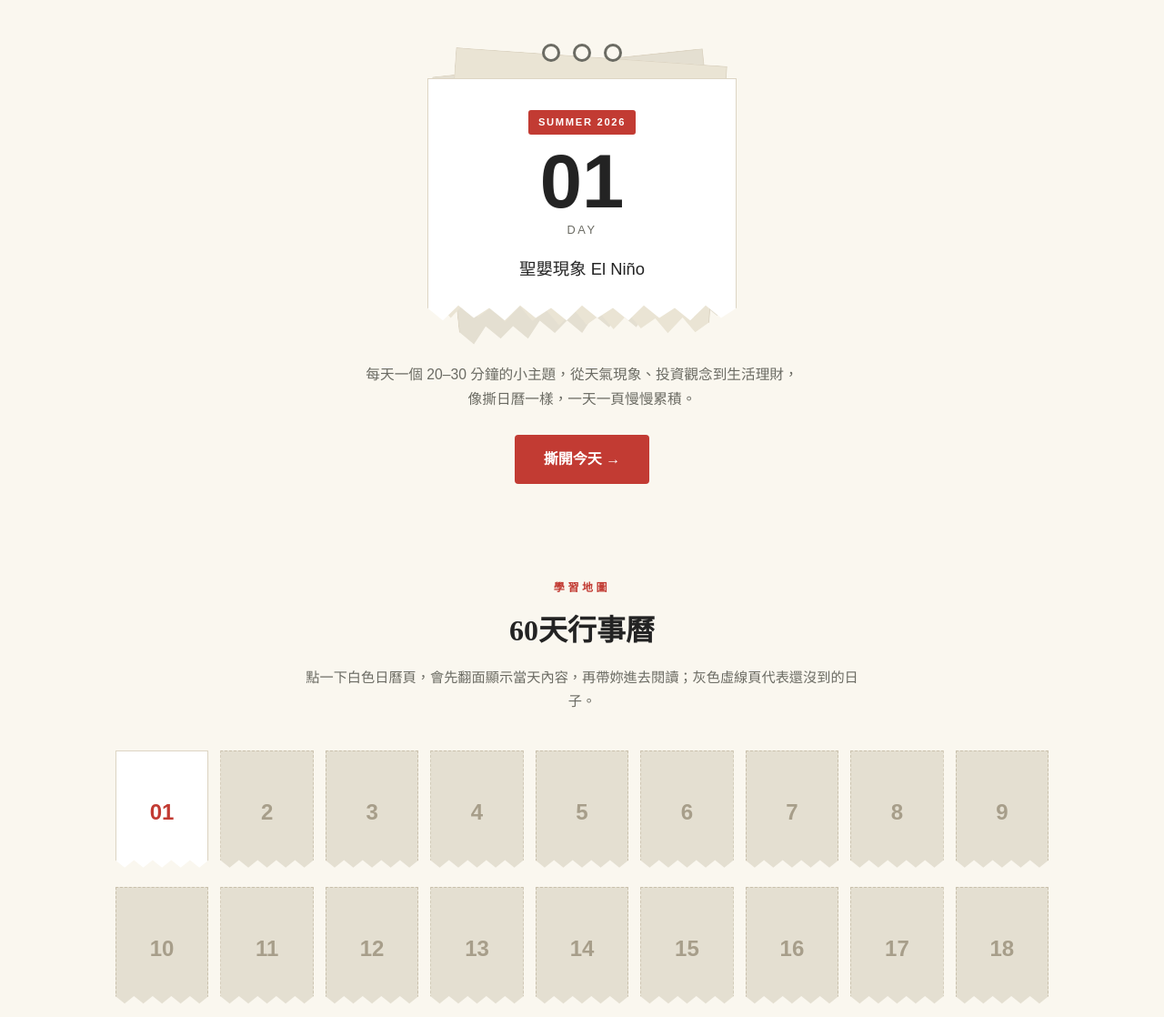
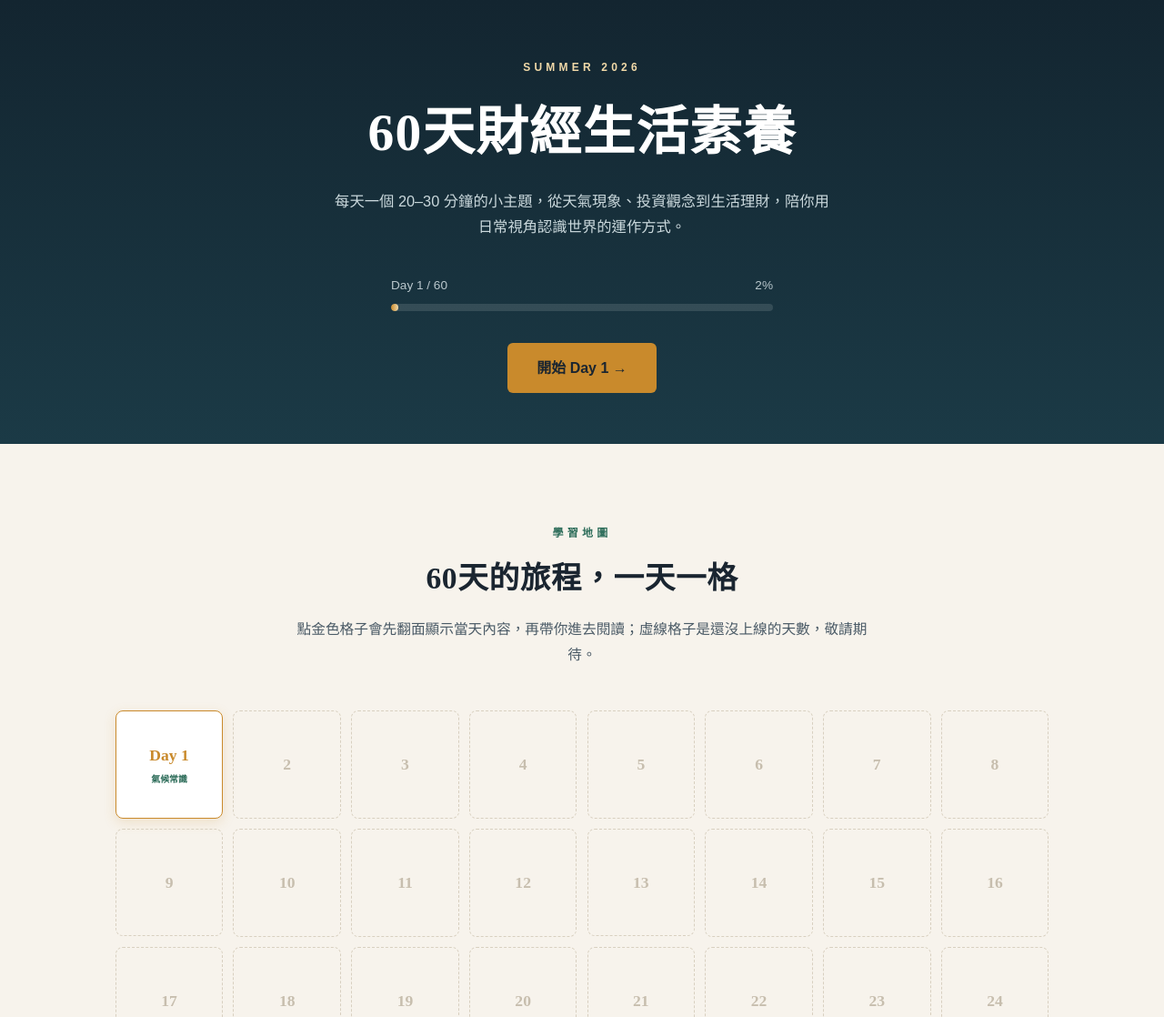
Before and after one commit to 2006ting605/2026-summer-course, a plain HTML site: page index.html in a window 1280 px wide. Shown: the top 1118 px of the page at 91% size. Drawn offline with Linux system fonts and the light colour scheme.

Commit message:
Add files via upload

```diff
--- a/index.html
+++ b/index.html
@@ -6,162 +6,125 @@
 <title>60天財經生活素養 · 暑假課程</title>
 <style>
   :root{
-    --paper:#FAF7EF;
-    --paper-shadow:#EFE9DA;
-    --ink:#232323;
-    --ink-soft:#6B6B63;
-    --red:#C23B33;
-    --red-soft:#F4DCD9;
-    --line:#DDD5C4;
-    --grey-page:#E4DFD1;
+    --ink:#1A2530;
+    --ink-soft:#4A5A66;
+    --sand:#F7F3EC;
+    --line:#D8D0C0;
+    --gold:#C98A2C;
+    --gold-soft:#F1D9A8;
+    --teal:#2F6E5B;
+    --navy-deep:#132530;
+    --navy-mid:#1B3A46;
   }
   *{box-sizing:border-box;margin:0;padding:0;}
   html{scroll-behavior:smooth;}
   body{
-    background:var(--paper);
+    background:var(--sand);
     color:var(--ink);
     font-family:"Noto Sans TC","PingFang TC","Microsoft JhengHei",sans-serif;
-    line-height:1.7;
+    line-height:1.75;
   }
-  h1,h2{
+  h1,h2,h3{
     font-family:"Noto Serif TC","Songti TC","PMingLiU",serif;
     font-weight:700;
+    letter-spacing:0.02em;
   }
 
-  /* ---------- HERO : DESK CALENDAR ---------- */
+  /* ---------- HERO ---------- */
   .hero{
-    padding:6vh 6vw 5vh;
+    background:linear-gradient(180deg,var(--navy-deep) 0%,var(--navy-mid) 100%);
+    color:#fff;
+    padding:8vh 6vw 7vh;
     text-align:center;
   }
-  .rings{
-    display:flex;
-    justify-content:center;
-    gap:14px;
-    margin-bottom:-14px;
-    position:relative;
-    z-index:3;
+  .eyebrow{
+    font-size:0.75rem;
+    letter-spacing:0.35em;
+    text-transform:uppercase;
+    color:var(--gold-soft);
+    font-weight:600;
   }
-  .ring{
-    width:20px;height:20px;
-    border-radius:50%;
-    background:var(--paper);
-    border:3px solid var(--ink-soft);
+  .hero h1{
+    font-size:clamp(2.2rem,6vw,3.6rem);
+    color:#fff;
+    margin:0.7rem 0 0.6rem;
+  }
+  .hero p{
+    max-width:560px;
+    margin:0 auto;
+    color:#CBD9DD;
+    font-size:1.02rem;
   }
 
-  .calendar-stack{
-    position:relative;
-    max-width:340px;
-    margin:0 auto;
-    padding-top:2rem;
+  /* progress bar */
+  .progress-wrap{
+    max-width:420px;
+    margin:2.4rem auto 0;
   }
-  .stack-page{
-    position:absolute;
-    top:14px;left:50%;
-    width:88%;
+  .progress-label{
+    display:flex;
+    justify-content:space-between;
+    font-size:0.85rem;
+    color:#B9C7CC;
+    margin-bottom:0.5rem;
+  }
+  .progress-track{
+    height:8px;
+    border-radius:99px;
+    background:rgba(255,255,255,0.12);
+    overflow:hidden;
+  }
+  .progress-fill{
     height:100%;
-    background:var(--grey-page);
-    border:1px solid var(--line);
-    clip-path:polygon(0% 0%,100% 0%,100% 92%,95% 96%,90% 91%,85% 97%,80% 92%,75% 96%,70% 91%,65% 97%,60% 92%,55% 96%,50% 91%,45% 97%,40% 92%,35% 96%,30% 91%,25% 97%,20% 92%,15% 96%,10% 91%,5% 97%,0% 92%);
-  }
-  .stack-page.p2{transform:translateX(-50%) rotate(-6deg);z-index:1;}
-  .stack-page.p1{transform:translateX(-50%) rotate(4deg);top:8px;z-index:2;background:#EAE4D4;}
-
-  .today-card{
-    position:relative;
-    z-index:4;
-    background:#fff;
-    border:1px solid var(--line);
-    padding:2rem 1.6rem 3rem;
-    clip-path:polygon(0% 0%,100% 0%,100% 92%,95% 96%,90% 91%,85% 97%,80% 92%,75% 96%,70% 91%,65% 97%,60% 92%,55% 96%,50% 91%,45% 97%,40% 92%,35% 96%,30% 91%,25% 97%,20% 92%,15% 96%,10% 91%,5% 97%,0% 92%);
-    box-shadow:0 10px 26px rgba(35,35,35,0.12);
-  }
-  .today-tag{
-    display:inline-block;
-    background:var(--red);
-    color:#fff;
-    font-size:0.7rem;
-    letter-spacing:0.15em;
-    padding:0.25rem 0.7rem;
-    border-radius:3px;
-    font-weight:700;
-  }
-  .today-num{
-    font-family:"Noto Sans TC",sans-serif;
-    font-weight:900;
-    font-size:5.2rem;
-    color:var(--ink);
-    line-height:1;
-    margin:0.6rem 0 0.1rem;
-  }
-  .today-sub{
-    font-size:0.8rem;
-    letter-spacing:0.2em;
-    color:var(--ink-soft);
-    text-transform:uppercase;
-  }
-  .today-title{
-    margin-top:1rem;
-    font-size:1.15rem;
-    color:var(--ink);
-  }
-
-  .hero-desc{
-    max-width:480px;
-    margin:2.4rem auto 0;
-    color:var(--ink-soft);
-    font-size:0.98rem;
+    background:linear-gradient(90deg,var(--gold),var(--gold-soft));
+    border-radius:99px;
   }
 
   .cta-btn{
     display:inline-block;
-    margin-top:1.6rem;
-    background:var(--red);
-    color:#fff;
+    margin-top:2.2rem;
+    background:var(--gold);
+    color:#1A2530;
     font-weight:700;
     text-decoration:none;
     padding:0.85rem 2rem;
-    border-radius:4px;
+    border-radius:6px;
     font-size:1rem;
     transition:transform 0.2s ease, background 0.2s ease;
   }
   .cta-btn:hover{
-    background:#A5312B;
+    background:var(--gold-soft);
     transform:translateY(-2px);
   }
 
   /* ---------- MAP SECTION ---------- */
   .map-section{
-    padding:4rem 6vw 6rem;
+    padding:5.5rem 6vw 6rem;
     max-width:1180px;
     margin:0 auto;
   }
   .map-header{
     text-align:center;
-    max-width:620px;
-    margin:0 auto 2.6rem;
+    max-width:640px;
+    margin:0 auto 3rem;
   }
-  .eyebrow{
-    font-size:0.75rem;
-    letter-spacing:0.3em;
-    text-transform:uppercase;
-    color:var(--red);
-    font-weight:700;
+  .map-header .eyebrow{color:var(--teal);}
+  .map-header h2{
+    font-size:clamp(1.6rem,3.5vw,2.1rem);
+    color:var(--ink);
+    margin:0.6rem 0 0.8rem;
   }
-  .map-header h2{
-    font-size:clamp(1.5rem,3.2vw,2rem);
-    margin:0.6rem 0 0.7rem;
-  }
-  .map-header p{color:var(--ink-soft);font-size:0.95rem;}
+  .map-header p{color:var(--ink-soft);font-size:0.98rem;}
 
   .day-grid{
     display:grid;
-    grid-template-columns:repeat(auto-fill,minmax(100px,1fr));
-    gap:0.8rem;
+    grid-template-columns:repeat(auto-fill,minmax(108px,1fr));
+    gap:0.7rem;
   }
 
-  /* flip card structure */
+  /* flip card structure, styled like the original v1 tiles */
   .day-tile-wrap{
-    aspect-ratio:3/4;
+    aspect-ratio:1/1;
     perspective:900px;
   }
   .day-tile-inner{
@@ -176,74 +139,81 @@
   .tile-face{
     position:absolute;inset:0;
     backface-visibility:hidden;
+    border-radius:8px;
     display:flex;
     flex-direction:column;
     align-items:center;
     justify-content:center;
     text-align:center;
     padding:0.4rem;
-    clip-path:polygon(0% 0%,100% 0%,100% 88%,90% 94%,80% 88%,70% 94%,60% 88%,50% 94%,40% 88%,30% 94%,20% 88%,10% 94%,0% 88%);
   }
-  .tile-front{
-    transition:transform 0.18s ease, box-shadow 0.18s ease;
-  }
-  .tile-back{
-    transform:rotateY(180deg);
-  }
+  .tile-back{transform:rotateY(180deg);}
 
   .day-tile-wrap.locked .tile-front{
-    background:var(--grey-page);
-    border:1px dashed #C9C0AC;
-    color:#A79E8A;
+    border:1.5px dashed var(--line);
+    color:#B9B0A0;
+  }
+  .day-tile-wrap.locked .tile-front .num{
+    font-family:"Noto Serif TC",serif;
+    font-size:1.1rem;
+    font-weight:700;
+    color:#C7BEAE;
   }
   .day-tile-wrap.locked .tile-back{
-    background:var(--grey-page);
-    border:1px dashed #C9C0AC;
+    border:1.5px dashed var(--line);
     color:var(--ink-soft);
-    font-size:0.66rem;
-    padding:0.6rem;
+    font-size:0.68rem;
+    background:#FBF9F3;
   }
 
   .day-tile-wrap.done .tile-front{
     background:#fff;
-    border:1px solid var(--line);
-    box-shadow:0 6px 14px rgba(35,35,35,0.1);
+    border:1.5px solid var(--gold);
+    box-shadow:0 4px 14px rgba(201,138,44,0.18);
   }
-  .day-tile-wrap.done:hover .tile-inner-hover{transform:translateY(-3px);}
+  .day-tile-wrap.done:hover .tile-front{
+    box-shadow:0 8px 20px rgba(201,138,44,0.28);
+  }
+  .day-tile-wrap.done .tile-front .num{
+    font-family:"Noto Serif TC",serif;
+    font-size:1.1rem;
+    font-weight:700;
+    color:var(--gold);
+  }
+  .day-tile-wrap.done .tile-front .tag{
+    font-size:0.62rem;
+    color:var(--teal);
+    font-weight:700;
+    margin-top:0.15rem;
+  }
   .day-tile-wrap.done .tile-back{
-    background:var(--red);
-    border:1px solid var(--red);
+    background:var(--gold);
+    border:1.5px solid var(--gold);
     color:#fff;
   }
   .day-tile-wrap.done .tile-back .ttl{
-    font-size:0.68rem;
+    font-size:0.66rem;
     line-height:1.3;
-    margin-bottom:0.4rem;
+    margin-bottom:0.35rem;
   }
   .day-tile-wrap.done .tile-back .go{
-    font-size:0.62rem;
-    opacity:0.85;
+    font-size:0.6rem;
+    opacity:0.9;
   }
 
-  .num{
-    font-family:"Noto Sans TC",sans-serif;
-    font-weight:900;
-    font-size:1.5rem;
-  }
-  .day-tile-wrap.done .tile-front .num{color:var(--red);}
-
+  /* legend */
   .legend{
     display:flex;
     justify-content:center;
     gap:2rem;
-    margin-top:2.6rem;
+    margin-top:2.5rem;
     font-size:0.85rem;
     color:var(--ink-soft);
   }
   .legend span{display:flex;align-items:center;gap:0.5rem;}
   .dot{width:12px;height:12px;border-radius:3px;display:inline-block;}
-  .dot.done{background:#fff;border:1px solid var(--line);box-shadow:0 2px 5px rgba(0,0,0,0.1);}
-  .dot.locked{background:var(--grey-page);border:1px dashed #C9C0AC;}
+  .dot.done{background:var(--gold);}
+  .dot.locked{border:1.5px dashed var(--line);}
 
   footer{
     text-align:center;
@@ -254,37 +224,35 @@
   }
 
   @media(max-width:600px){
-    .day-grid{grid-template-columns:repeat(auto-fill,minmax(78px,1fr));}
-    .today-num{font-size:4rem;}
+    .day-grid{grid-template-columns:repeat(auto-fill,minmax(84px,1fr));}
   }
 </style>
 </head>
 <body>
 
 <div class="hero">
-  <div class="rings">
-    <div class="ring"></div><div class="ring"></div><div class="ring"></div>
-  </div>
-  <div class="calendar-stack">
-    <div class="stack-page p2"></div>
-    <div class="stack-page p1"></div>
-    <div class="today-card">
-      <span class="today-tag">SUMMER 2026</span>
-      <div class="today-num" id="hero-day-num">01</div>
-      <div class="today-sub">DAY</div>
-      <div class="today-title" id="hero-day-title">聖嬰現象 El Niño</div>
+  <div class="eyebrow">Summer 2026</div>
+  <h1>60天財經生活素養</h1>
+  <p>每天一個 20–30 分鐘的小主題，從天氣現象、投資觀念到生活理財，陪你用日常視角認識世界的運作方式。</p>
+
+  <div class="progress-wrap">
+    <div class="progress-label">
+      <span id="progress-text">Day 1 / 60</span>
+      <span id="progress-pct">2%</span>
+    </div>
+    <div class="progress-track">
+      <div class="progress-fill" id="progress-fill" style="width:2%;"></div>
     </div>
   </div>
 
-  <p class="hero-desc">每天一個 20–30 分鐘的小主題，從天氣現象、投資觀念到生活理財，像撕日曆一樣，一天一頁慢慢累積。</p>
-  <a class="cta-btn" id="hero-cta" href="day1-el-nino.html">撕開今天 →</a>
+  <a class="cta-btn" href="day1-el-nino.html">開始 Day 1 →</a>
 </div>
 
 <section class="map-section">
   <div class="map-header">
     <div class="eyebrow">學習地圖</div>
-    <h2>60天行事曆</h2>
-    <p>點一下白色日曆頁，會先翻面顯示當天內容，再帶妳進去閱讀；灰色虛線頁代表還沒到的日子。</p>
+    <h2>60天的旅程，一天一格</h2>
+    <p>點金色格子會先翻面顯示當天內容，再帶你進去閱讀；虛線格子是還沒上線的天數，敬請期待。</p>
   </div>
 
   <div class="day-grid" id="day-grid"></div>
@@ -304,18 +272,12 @@
   // ------------------------------------------------------------
   const TOTAL_DAYS = 60;
   const days = [
-    { day: 1, title: "聖嬰現象 El Niño", file: "day1-el-nino.html" }
-    // { day: 2, title: "颱風分級標準", file: "day2-typhoon.html" },
+    { day: 1, title: "聖嬰現象 El Niño", file: "day1-el-nino.html", tag: "氣候常識" }
+    // { day: 2, title: "颱風分級標準", file: "day2-typhoon.html", tag: "氣候常識" },
   ];
 
   const dayMap = {};
   days.forEach(d => dayMap[d.day] = d);
-
-  // hero shows the latest (most recent) day
-  const latest = days[days.length - 1];
-  document.getElementById('hero-day-num').textContent = String(latest.day).padStart(2,'0');
-  document.getElementById('hero-day-title').textContent = latest.title;
-  document.getElementById('hero-cta').href = latest.file;
 
   const grid = document.getElementById('day-grid');
   let html = '';
@@ -326,7 +288,8 @@
         <div class="day-tile-wrap done" data-day="${i}" onclick="flipDone(event,this,'${d.file}')">
           <div class="day-tile-inner">
             <div class="tile-face tile-front">
-              <div class="num">${String(i).padStart(2,'0')}</div>
+              <div class="num">Day ${d.day}</div>
+              <div class="tag">${d.tag || ''}</div>
             </div>
             <div class="tile-face tile-back">
               <div class="ttl">${d.title}</div>
@@ -363,6 +326,13 @@
     inner.classList.add('flipped');
     setTimeout(() => { inner.classList.remove('flipped'); }, 1300);
   }
+
+  // progress bar
+  const doneCount = days.length;
+  const pct = Math.round((doneCount / TOTAL_DAYS) * 100);
+  document.getElementById('progress-text').textContent = `Day ${doneCount} / ${TOTAL_DAYS}`;
+  document.getElementById('progress-pct').textContent = `${pct}%`;
+  document.getElementById('progress-fill').style.width = `${pct}%`;
 </script>
 
 </body>
```
